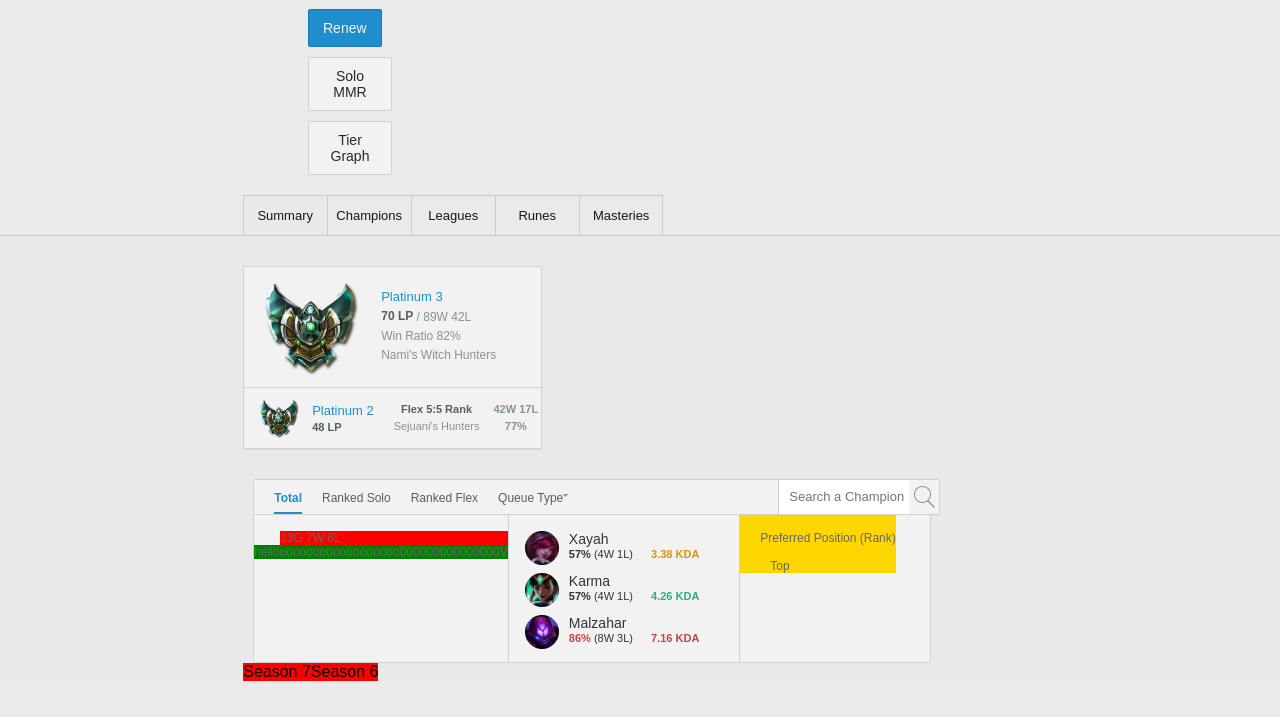
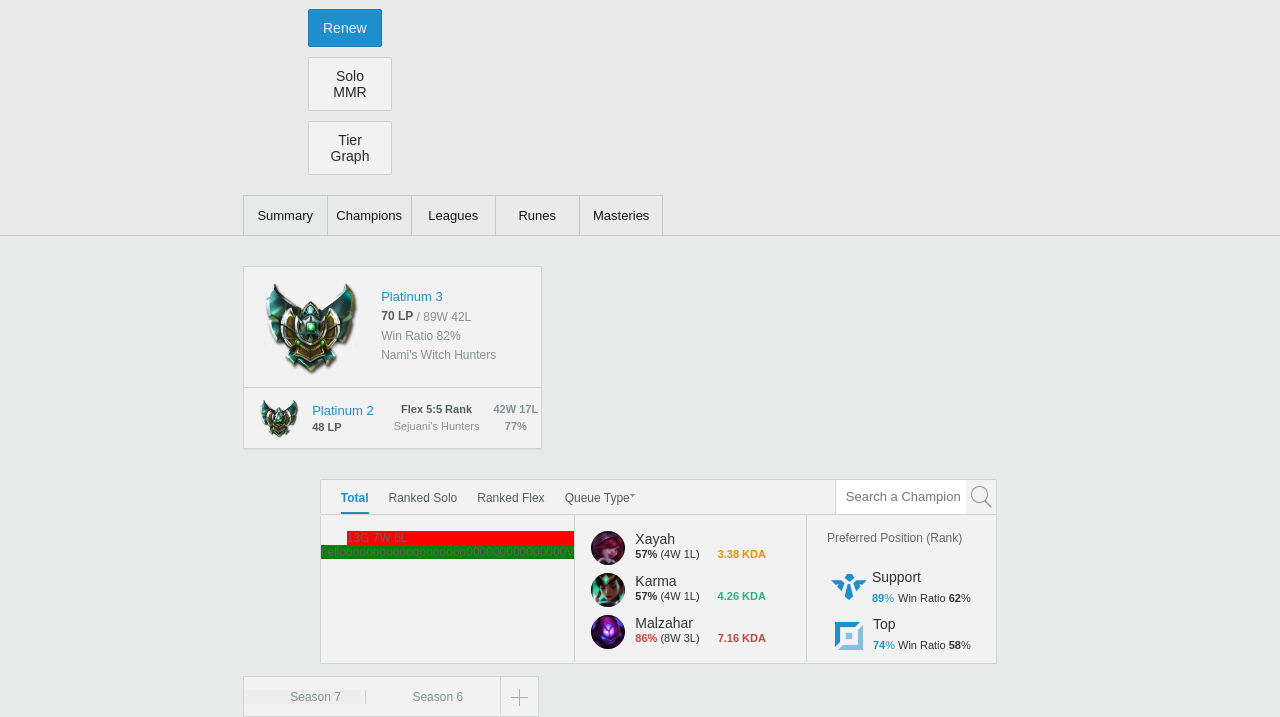
Before and after one commit to ccancin0/OPGG, a plain HTML site: page index.html in a window 1280 px wide. Shown: the part 301-1018 px from the top of the page. Before the commit the page ends 982 px from the top, so only its background shows below. Drawn offline with nearby package versions, Linux system fonts and the light colour scheme.

Commit message:
sprite pic now working

```diff
--- a/css/main.css
+++ b/css/main.css
@@ -18,6 +18,8 @@
   width: 62%;
   margin: auto;
   overflow: hidden;
+  /*float: left;*/
+  /*background-color: red;*/
 }
 
 .container3 {
@@ -25,9 +27,11 @@
   width: 100%;
   margin: auto;
   overflow: hidden;
+  /*background-color: blue;*/
 }
 
 ul {
+  list-style: none;
   margin: 0;
   padding: 0;
 }
@@ -164,7 +168,7 @@
 
 #menu li {
   float: left;
-  display: block;
+  /*display: block;*/
   min-width: 70px;
   height: 39px;
   border: 1px solid #c6cbcb;
@@ -253,16 +257,10 @@
 
 #flexContent {
   background-color: red;
-
 }
 
 #boxFlex {
   float: left;
-  /*background-color: gold;*/
-  /*border: 1px solid #cdd2d2;
-  box-shadow: 0 1px #dcdfdf;
-  background: #f2f2f2;
-  border-radius: 1px;*/
   border-top: 1px solid #cdd2d2;
 }
 
@@ -317,8 +315,9 @@
 
 #main-content {
   margin-top: 30px;
-  float: left;
-  margin-left: 10px;
+  float: right;
+  margin-right: 40px;
+  /*margin-left: 10px;*/
 }
 
 .headerBox {
@@ -368,7 +367,7 @@
   background-position: center;
   cursor: pointer;
   line-height: 36px;
-  margin-right: 190px;
+  margin-right: 180px;
 }
 
 #searchCont li {
@@ -512,51 +511,177 @@
 }
 
 #prefPos {
+  float: right;
+  margin-right: 25px;
+}
+
+#suppImg {
   float: left;
-  background-color: gold;
-  margin-right: 34px;
+  margin: 15px 5px 0 24px;
+}
+
+#topImg {
+  float: left;
+  margin: 10px 10px 0px 28px;
+}
+
+#sprite-1 {
+  background-position: -144px -4315px;
+  width: 36px;
+  height: 26px;
+}
+
+#sprite-2 {
+  background-position: -152px -4391px;
+  width: 28px;
+  height: 28px;
+}
+
+.sprite {
+  background-image: url(../img/site.png);
+  display: inline-block;
+  vertical-align: middle;
+  text-indent: -99999px;
 }
 
 #pos {
-  float: left;
   padding: 16px 0 14px 20px;
   line-height: 14px;
   font-size: 12px;
   color: #666;
-  height: 14px;
 }
 
 #posWin {
-  margin-top: 10px;
-  margin-left: 30px;
+  line-height: 36px;
+  font-size: 14px;
+  color: #333;
 }
+
+.p {
+  margin-bottom: -15px;
+}
+
+.roleW {
+  float: left;
+  /*line-height: 12px;*/
+  margin-bottom: -10px;
+  font-size: 11px;
+  color: #1f8ecd;
+ }
+
+ .roleR {
+  float: right;
+  font-size: 11px;
+ }
 
 #error {
   /*display: block;*/
-  padding: 120px 120px;
+  padding: 120px 526px 120px 152px;
   text-align: center;
   background: url("../img/error.png") 50% 50px no-repeat;
-  font-size: 16px;
+  /*font-size: 16px;*/
   color: #555e5e;
   /*display: none;*/
 }
 
 #champSeason {
-  /*position: absolute;*/
+  /*position: relative;*/
   float: left;
-  /*margin-top: 50px;*/
-  /*border: 1px solid #cdd2d2;
+  margin-top: 12px;
+  border: 1px solid #cdd2d2;
   box-shadow: 0 1px #dcdfdf;
   background: #f2f2f2;
-  border-radius: 1px;*/
-  background-color: red;
+  border-radius: 1px;
+  /*background-color: red;*/
+}
+
+#champSeason li {
+  text-decoration: none;
+  display: inline;
+}
+
+#champSeason li:hover {
+  cursor: pointer;
+}
+
+#champSeason li:not(#item) {
+  /*background-color: red;*/
+  /*float: left;*/
+  padding: 0 20px 0 46px;
+}
+
+#champSeason a {
+  /*line-height: 38px;
+  height: 38px;*/
+  /*border: 1px solid #c6cbcb;*/
+  /*padding-left: 6px;
+  padding-right: 6px;
+  font-size: 12px;*/
+}
+
+#item {
+  /*background-color: gold;*/
+  padding: 10.5px 10px;
+  border-left: 1px solid #cdd2d2;
+  line-height: 38px;
+  /*display: table-cell;
+  border-left: 1px solid #cdd2d2;
+  border-bottom: 1px solid #cdd2d2;
+  background-color: #f2f2f2;*/
+}
+
+#s6 {
+  width: 100%;
+  /*height: 38px;*/
+  /*display: block;*/
+  color: #879292;
+  font-size: 12px;
+  border-left: 1px solid #cdd2d2;
+  /*text-decoration: none;*/
+  line-height: 38px;
+  /*text-align: center;*/
+  margin-right: 12px;
+}
+
+#champSeason li.active-item {
+  border-bottom-color: #ededed;
+  background-color: #ededed;
+}
+
+#sprite-3 {
+  background-position: -163px -898px;
+  width: 17px;
+  height: 17px;
+  background-image: url(../img/site.png);
+}
+
+#link {
+  width: 100%;
+  /*height: 38px;*/
+  /*display: block;*/
+  color: #879292;
+  font-size: 12px;
+  /*text-decoration: none;*/
+  line-height: 38px;
+  text-align: center;
 }
 
 #seasons a {
   text-decoration: none;
+  /*width: 100%;*/
+  /*border-bottom-color: #ededed;
+  background-color: #ededed;*/
 }
 
-#seasons li{
+#seasons li {
   float: left;
   display: inline;
+  /*width: 100%;*/
+  height: 38px;
+  border: 1px solid #c6cbcb;
+  padding-left: 6px;
+  padding-right: 6px;
+  font-size: 12px;
+  line-height: 38px;
+  text-align: center;
 }
--- a/index.html
+++ b/index.html
@@ -103,18 +103,13 @@
                 <li id="solo"><a href="#">Ranked Solo</a></li>
                 <li id="flex"><a href="#">Ranked Flex</a></li>
                 <li id="queue"><a href="#">Queue Type</a><span id="arrow"></span></li>
-                <li id="seachCont"><div id="searchInput"><input placeholder="Search a Champion" type="text"><span id="searchIcon"></span></div>
+                <li id="seachCont">
+                <div id="searchInput"><input placeholder="Search a Champion" type="text"><span id="searchIcon"></span></div>
               </ul>
-              <!-- <div id="searchCont">
-                <div id="searchInput">
-                  <input placeholder="Search a Champion" type="text">
-                  <div id="searchIcon"></div>
-                </div>
-              </div> -->
             </nav>
           </div>
           <div id="box3">
-            <!-- <div id="e"> -->
+            <div id="e">
               <div id="matches">
                 <div id="losesWins">
                   <span>13G</span>
@@ -153,16 +148,26 @@
               </div>
               <div id="prefPos">
                 <div id="pos">Preferred Position (Rank)</div>
-                <div id="posWin">Top</div>
+                <div id="suppImg"><i id="sprite-1" class="sprite"></i></div>
+                <div id="posWin">
+                  <div class="p">Support</div>
+                    <span class="roleW"><b>89</b>%&nbsp;</span>
+                    <span class="roleR">Win Ratio&nbsp;<b>62</b>%</span>
+                  <div id="topImg"><i id="sprite-2" class="sprite"></i></div>
+                    <div class="p">Top</div>
+                      <span class="roleW"><b>74</b>%&nbsp;</span>
+                        <span class="roleR">Win Ratio&nbsp;<b>58</b>%</span>
+                </div>
               </div>
-            <!-- </div> -->
+            </div>
           </div>
         </div>
       </div>
       <div id="champSeason">
-        <ul id="seasons">
-          <li><a href="#"></a>Season 7</li>
-          <li><a href="#"></a>Season 6</li>
+        <ul>
+          <li id="link" class="active-item"><a href="#"></a>Season 7</li>
+          <li id="s6"><a href="#"></a>Season 6</li>
+          <li id="item"><a href="#"></a><i id="sprite-3" class="sprite"></i></li>
         </ul>
       </div>
     </div>
--- a/js/main.js
+++ b/js/main.js
@@ -1,26 +1,4 @@
 $(document).ready(function() {
-  $('#button1').click(function(e) {
-    e.preventDefault();
-    var username = $('#userName').val();
-
-    $.ajax({
-      url: url,
-      type: 'GET',
-      contentType: 'application/json; charset=utf-8',
-      dataType: 'json',
-      success: function(data, status, jqXHR) {
-        console.log(data);
-      },
-    }).done(function() {
-      console.log('success');
-    }).fail(function() {
-      console.log('error');
-    }).always(function() {
-      console.log('complete');
-    });
-  });
-});
-
   $('#menu-items li a').click(function() {
     $('li.current').removeClass('current');
     $(this).closest('li').addClass('current');
@@ -35,6 +13,7 @@
     $('#e').removeAttr('e');
     $('#e').attr('id','error');
     $('#error > div').hide();
+    // $('#error').append('<h3>There are no results recorded.</h3>');
   });
 
   $('#total').click(function() {
@@ -42,3 +21,4 @@
     $('#error').attr('id', 'e');
     $('#e > div').show();
   });
+});
```
Lines whose indentation alone changed are shown as unchanged.
